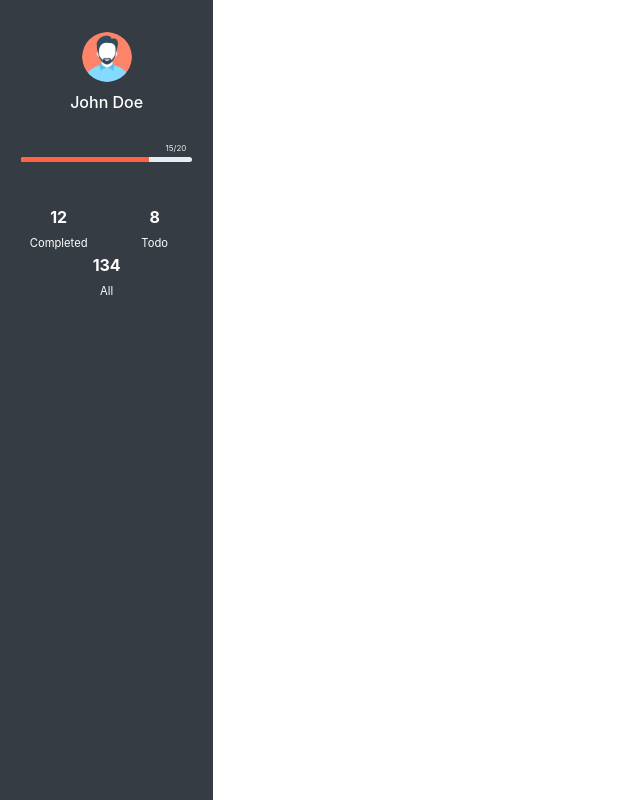
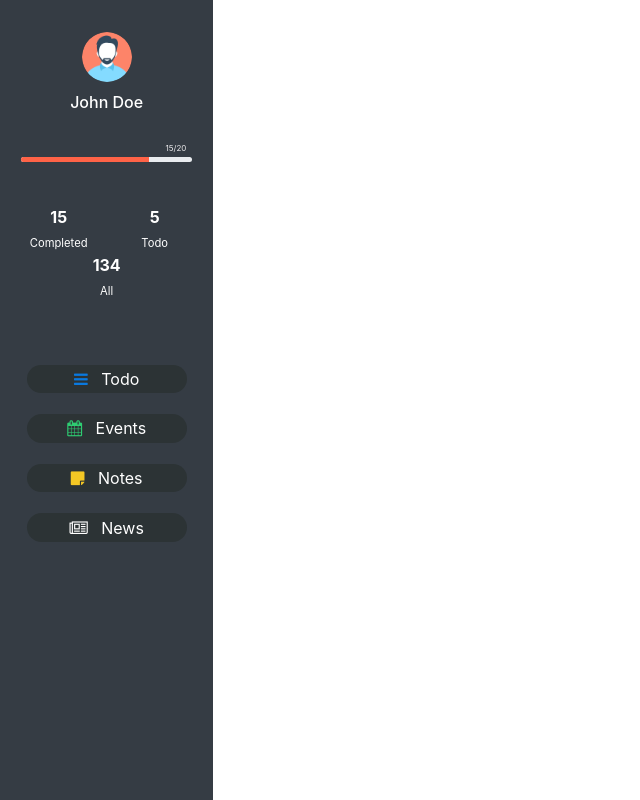
Before and after one commit to Gokul-ramalingam/Taskist, an Angular app: page /profile in a window 1280 px wide. Shown: the whole page, without its empty margins (0-640 px from the left). Built offline with nearby package versions, Linux system fonts and the light colour scheme.

Commit message:
Update in profile component

```diff
--- a/src/app/profile/profile.component.css
+++ b/src/app/profile/profile.component.css
@@ -64,10 +64,47 @@
     font-size: .7em;
 }
 
-/*
-.activity1{
-    margin:0% 12% 0% 0%;
+.menu{
+text-align:center;
+margin:25% 0% 0% 0%;
 }
-.activity2{
-    margin:0% 25% 0% 0%;
-} */
+
+.todo,.events,.notes,.news{
+    width: 75%;
+    outline: none;
+    border: none;
+    margin: 5%;
+    border-radius: 50px;
+    background-color: #2C3335;
+    color: #ffffff;
+    padding:1% 0% 1% 0%;
+    cursor: pointer;
+}
+
+.todoIcon{
+    color: #0A79DF;
+}
+
+.eventsIcon{
+    color:#2ecc72;
+}
+
+.notesIcon{
+    color:#F4C724;
+}
+
+.todo:hover{
+    background-color: #FF3031;
+}
+
+.events:hover{
+    background-color: #FF3031;
+}
+
+.notes:hover{
+    background-color: #FF3031;
+}
+
+.news:hover{
+    background-color: #FF3031;
+}
--- a/src/app/profile/profile.component.html
+++ b/src/app/profile/profile.component.html
@@ -9,11 +9,11 @@
          </div>
          <div class="row details">
             <div class="col completed">
-                <b>12</b><br>
+                <b>15</b><br>
                 <span class="activity">Completed</span>
             </div>
             <div class="col remaining">
-                <b>8</b><br>
+                <b>5</b><br>
                 <span class="activity">Todo</span>
             </div>
             <div class="col total">
@@ -22,6 +22,27 @@
             </div>
         </div>
     </div>
+    <div class="menu">
+        <button class="todo">
+        <i class="fa fa-bars todoIcon"></i>&nbsp;&nbsp;
+        <span class="todoItem">Todo</span>
+    </button>
+    <br>
+    <button class="events">
+        <i class="fa fa-calendar eventsIcon"></i>&nbsp;&nbsp;
+        <span class="eventsItem">Events</span>
+    </button>
+    <br>
+    <button class="notes">
+        <i class="fa fa-sticky-note notesIcon"></i>&nbsp;&nbsp;
+        <span class="notesItem">Notes</span>
+    </button>
+    <br>
+    <button class="news">
+        <i class="fa fa-newspaper-o newsIcon"></i>&nbsp;&nbsp;
+        <span class="newstem">News</span>
+    </button>
+    </div>
 </div>
 <div class="col-10 col-sm-7 col-md-10 list">
 
```
